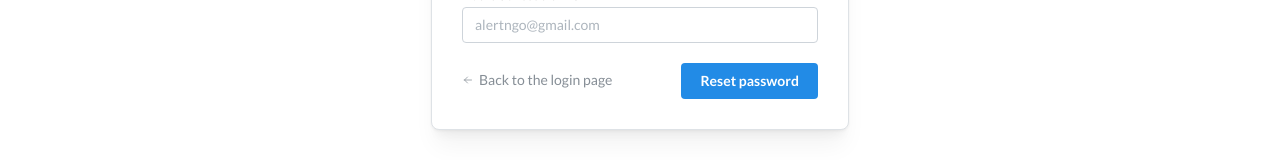
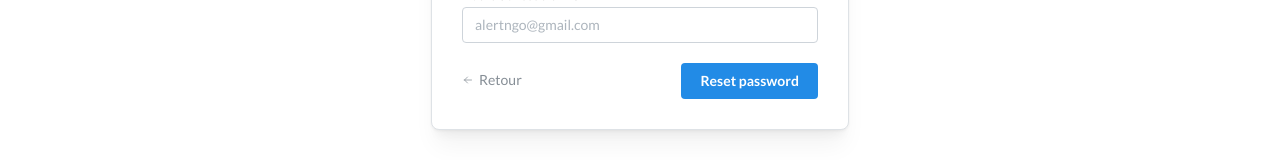
Before and after one commit to AlertnGo/alertngo, a Next.js app: page /forgotPassword in a window 1280 px wide. Shown: the part 239-399 px from the top of the page. Built offline with nearby package versions, Linux system fonts and the light colour scheme.

Commit message:
Update login page link text

```diff
--- a/pages/forgotPassword.js
+++ b/pages/forgotPassword.js
@@ -35,7 +35,7 @@ export default function ForgotPassword() {
                   style={{ width: rem(12), height: rem(12) }}
                   stroke={1.5}
                 />
-                <Box ml={5}>Back to the login page</Box>
+                <Box ml={5}>Retour</Box>
               </Center>
             </Anchor>
           </Link>
```
